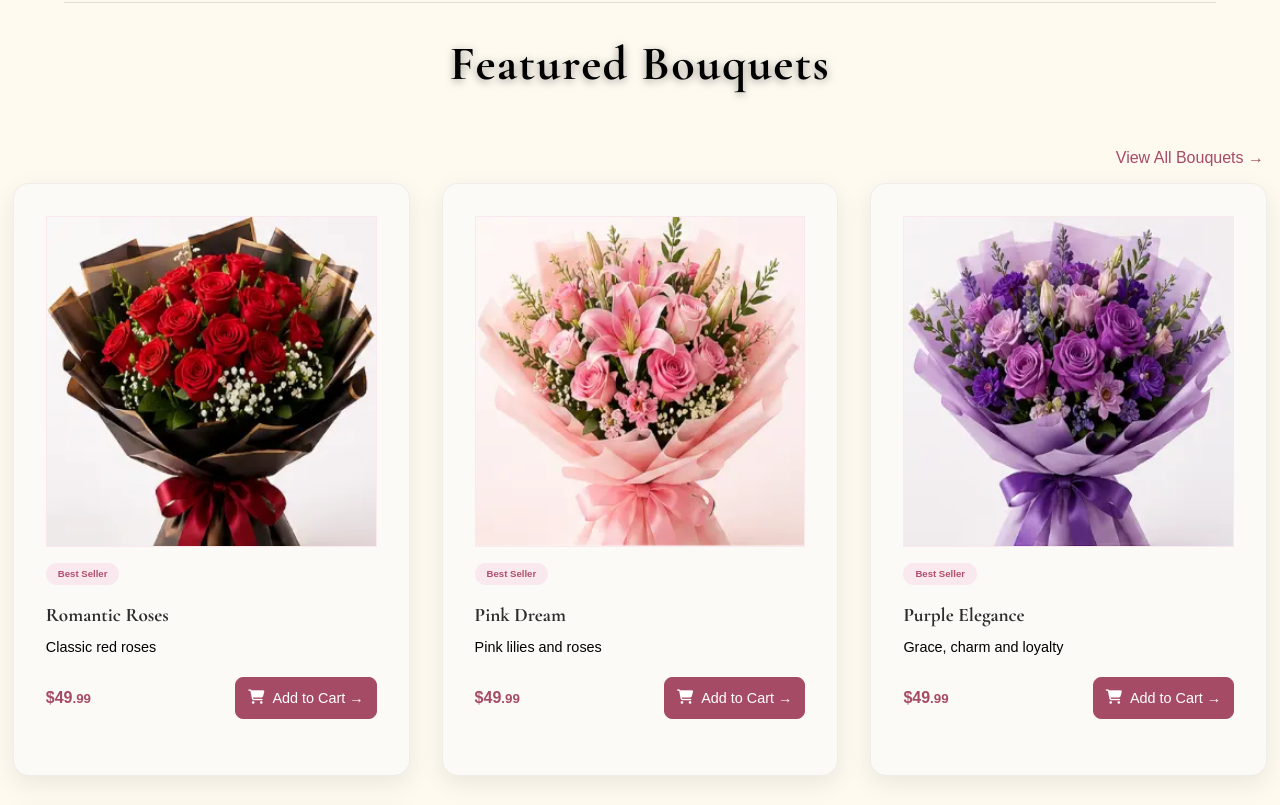
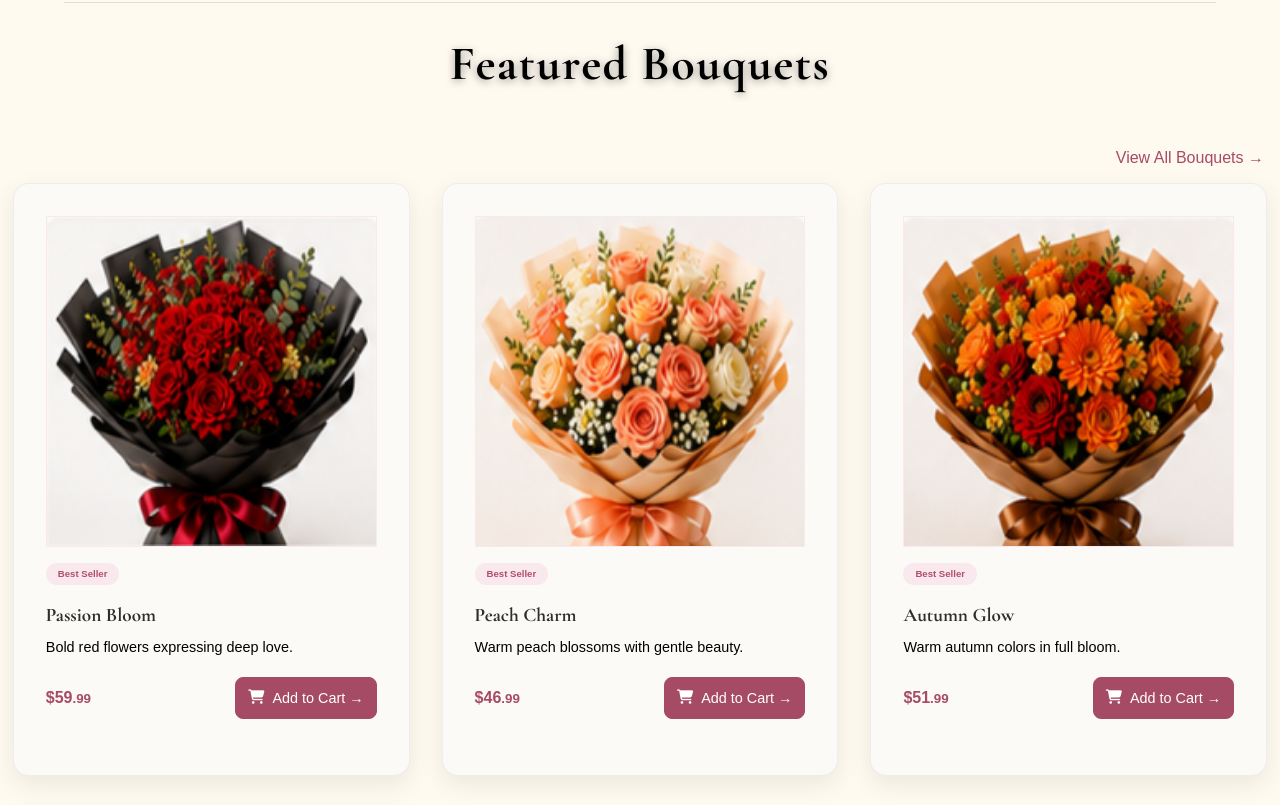
Before and after one commit to Nathan-Front/Flower-store-site, a plain HTML site: page index.html in a window 1280 px wide. Shown: the part 974-1779 px from the top of the page. Drawn offline with nearby package versions, Linux system fonts and the light colour scheme; a web font is replaced by a local one.

Commit message:
changed secondSection of index html to render content  instead of hard coding

```diff
--- /dev/null
+++ b/components/index/bestSeller.js
@@ -0,0 +1,72 @@
+export const bestSeller = [
+  {
+    no: 1,
+    product: "Passion Bloom",
+    price: 59.99,
+    description: "Bold red flowers expressing deep love.",
+    image: "./images/shop/secondSection/passion-bloom.png",
+    imgAlt: "passion-bloom",
+    review: 26,
+    rateTotal: 4.5,
+    condition: "best",
+    category: "rose",
+    occasion: ["Birthday", "Valentine's Day", "Mother's Day", "Anniversary"],
+    color: "red",
+  },
+  {
+    no: 2,
+    product: "Peach Charm",
+    price: 46.99,
+    description: "Warm peach blossoms with gentle beauty.",
+    image: "./images/shop/secondSection/peach-charm.png",
+    imgAlt: "peach-charm",
+    review: 27,
+    rateTotal: 4,
+    condition: "best",
+    category: "rose",
+    occasion: [
+      "Birthday",
+      "Valentine's Day",
+      "Mother's Day",
+      "Anniversary",
+      "Sympathy",
+    ],
+    color: "orange",
+  },
+  {
+    no: 3,
+    product: "Autumn Glow",
+    price: 51.99,
+    description: "Warm autumn colors in full bloom.",
+    image: "./images/shop/secondSection/autumn-glow.png",
+    imgAlt: "autumn-glow",
+    review: 20,
+    rateTotal: 4,
+    condition: "best",
+    category: "rose",
+    occasion: [
+      "Birthday",
+      "Valentine's Day",
+      "Mother's Day",
+      "Anniversary",
+      "Sympathy",
+      "Congratulations",
+      "Get Well Soon",
+    ],
+    color: "orange",
+  },
+  {
+    no: 4,
+    product: "Ocean Whisper",
+    price: 49.99,
+    description: "Cool blue blooms with calming elegance.",
+    image: "./images/shop/secondSection/ocean-whisper.png",
+    imgAlt: "ocean-whisper",
+    review: 28,
+    rateTotal: 4.5,
+    condition: "best",
+    category: "mix",
+    occasion: ["Birthday", "Sympathy", "Mother's Day"],
+    color: "blue",
+  },
+];
--- a/components/index/indexSecondSection.css
+++ b/components/index/indexSecondSection.css
@@ -87,6 +87,7 @@
     text-align: center;
     padding: 1rem 0;
     gap: 10px;
+    flex: 1;
 }
 .lower-con> ul> li> div> small {
     display: inline-block;
@@ -113,7 +114,7 @@
     justify-content: space-between;
     align-items: center;
     padding: 8px 0;
-
+    margin-top: auto;
 }
 .price {
    font-weight: 600;
--- a/components/index/indexSecondSection.html
+++ b/components/index/indexSecondSection.html
@@ -46,76 +46,6 @@
   <div class="lower-con intersect-items">
     <h3>Featured Bouquets</h3>
     <a href="/shop.html" class="view-all-btn">View All Bouquets →</a>
-    <ul>
-      <li>
-        <img src="./images/index/secondSection/red-rose.webp" alt="bouquet-1" />
-        <div>
-          <small>Best Seller</small>
-          <span>Romantic Roses</span>
-          <p>Classic red roses</p>
-          <div class="price-btn-con">
-            <span class="price">$49<small>.99</small></span>
-            <button aria-label="Add to cart" class="add-to-cart-btn">
-              <i class="fa-solid fa-cart-shopping"></i>
-              Add to Cart →
-            </button>
-          </div>
-        </div>
-      </li>
-      <li>
-        <img
-          src="./images/index/secondSection/pink-dream.webp"
-          alt="bouquet-2"
-        />
-        <div>
-          <small>Best Seller</small>
-          <span>Pink Dream</span>
-          <p>Pink lilies and roses</p>
-          <div class="price-btn-con">
-            <span class="price">$49<small>.99</small></span>
-            <button aria-label="Add to cart" class="add-to-cart-btn">
-              <i class="fa-solid fa-cart-shopping cart-icon"></i>
-              Add to Cart →
-            </button>
-          </div>
-        </div>
-      </li>
-      <li>
-        <img
-          src="./images/index/secondSection/purple-elegance.webp"
-          alt="bouquet-3"
-        />
-        <div>
-          <small>Best Seller</small>
-          <span>Purple Elegance</span>
-          <p>Grace, charm and loyalty</p>
-          <div class="price-btn-con">
-            <span class="price">$49<small>.99</small></span>
-            <button aria-label="Add to cart" class="add-to-cart-btn">
-              <i class="fa-solid fa-cart-shopping cart-icon"></i>
-              Add to Cart →
-            </button>
-          </div>
-        </div>
-      </li>
-      <li>
-        <img
-          src="./images/index/secondSection/garden-bliss.webp"
-          alt="bouquet-4"
-        />
-        <div>
-          <small>Best Seller</small>
-          <span>Garden Bliss</span>
-          <p>Fresh, soft and enchanting</p>
-          <div class="price-btn-con">
-            <span class="price">$49<small>.99</small></span>
-            <button aria-label="Add to cart" class="add-to-cart-btn">
-              <i class="fa-solid fa-cart-shopping cart-icon"></i>
-              Add to Cart →
-            </button>
-          </div>
-        </div>
-      </li>
-    </ul>
+    <ul class="best-seller-cards"></ul>
   </div>
 </section>
--- a/script/index.js
+++ b/script/index.js
@@ -1,3 +1,4 @@
+import { bestSeller } from "../components/index/bestSeller.js";
 import { bouquets } from "../components/shop/flowers.js";
 async function fetchHTML() {
   const page = document.body.dataset.page;
@@ -78,7 +79,7 @@ async function fetchHTML() {
         `;
   }
   //renderProducts(bouquets); //Must be loaded first
-
+  renderBestSellers();
   displayNav();
   sectionsInterSections();
   goToShopFiltered();
@@ -105,6 +106,7 @@ async function fetchHTML() {
   //Price filter
   const minSlider = document.getElementById("min-price");
   const maxSlider = document.getElementById("max-price");
+  if (!minSlider || !maxSlider) return;
   minSlider.addEventListener("input", filterProduct);
   maxSlider.addEventListener("input", filterProduct);
 
@@ -124,6 +126,32 @@ async function fetchHTML() {
 
 document.addEventListener("DOMContentLoaded", fetchHTML);
 
+//Render index cards
+function renderBestSellers() {
+  const cards = document.querySelector(".best-seller-cards");
+  if (!cards) return;
+
+  //li.innerHTML = "";
+  bestSeller.map((item) => {
+    const li = document.createElement("li");
+    li.innerHTML = `
+    <img src=${item.image} alt="bouquet-1" />
+        <div>
+          <small>Best Seller</small>
+          <span>${item.product}</span>
+          <p>${item.description}</p>
+          <div class="price-btn-con">
+            <span class="price">${formatPrice(item.price)}</span>
+            <button aria-label="Add to cart" class="add-to-cart-btn">
+              <i class="fa-solid fa-cart-shopping"></i>
+              Add to Cart →
+            </button>
+          </div>
+        </div>
+  `;
+    cards.append(li);
+  });
+}
 function sectionsInterSections() {
   const interSectItems = document.querySelectorAll(".intersect-items");
   if (!interSectItems.length) return;
```
Also changed, not shown: components/index/occasions.js (added, +10 -0 lines).
